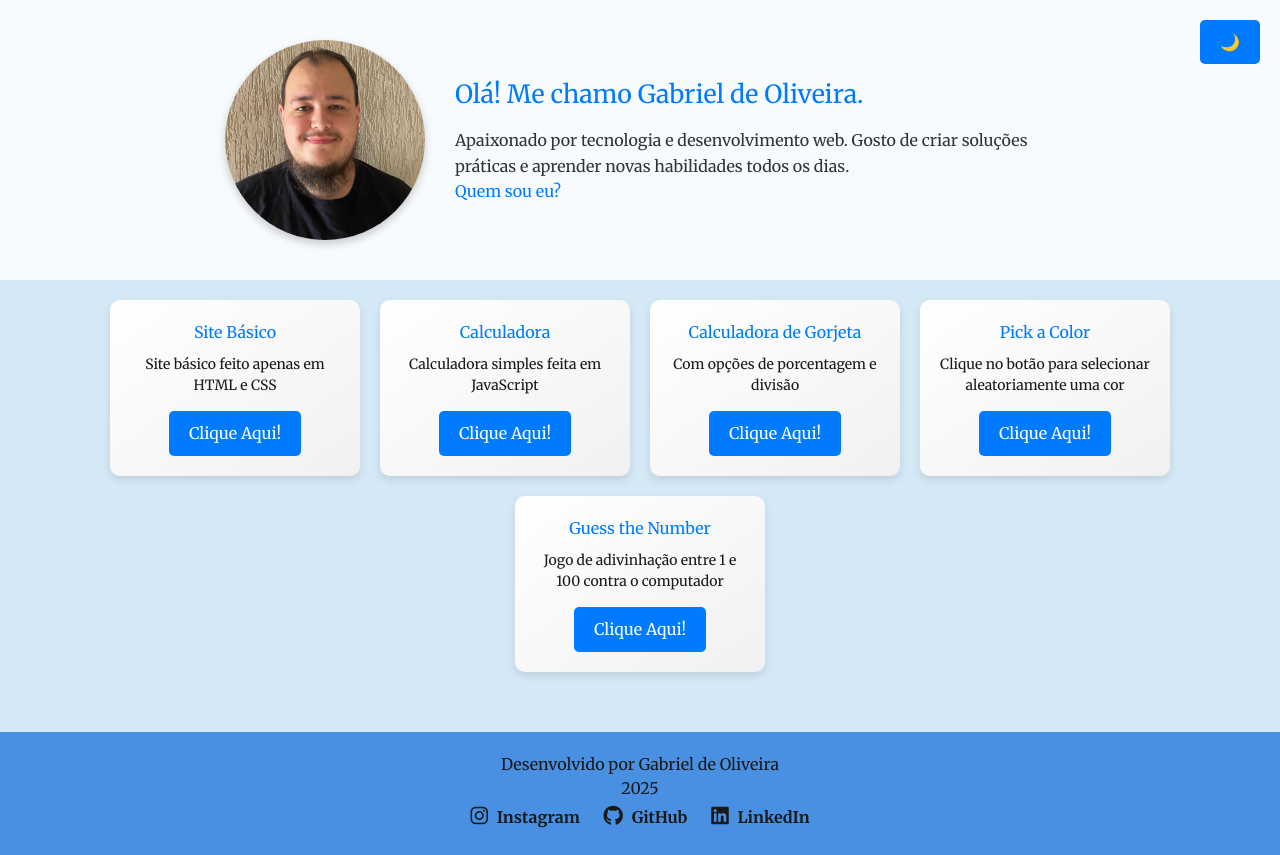
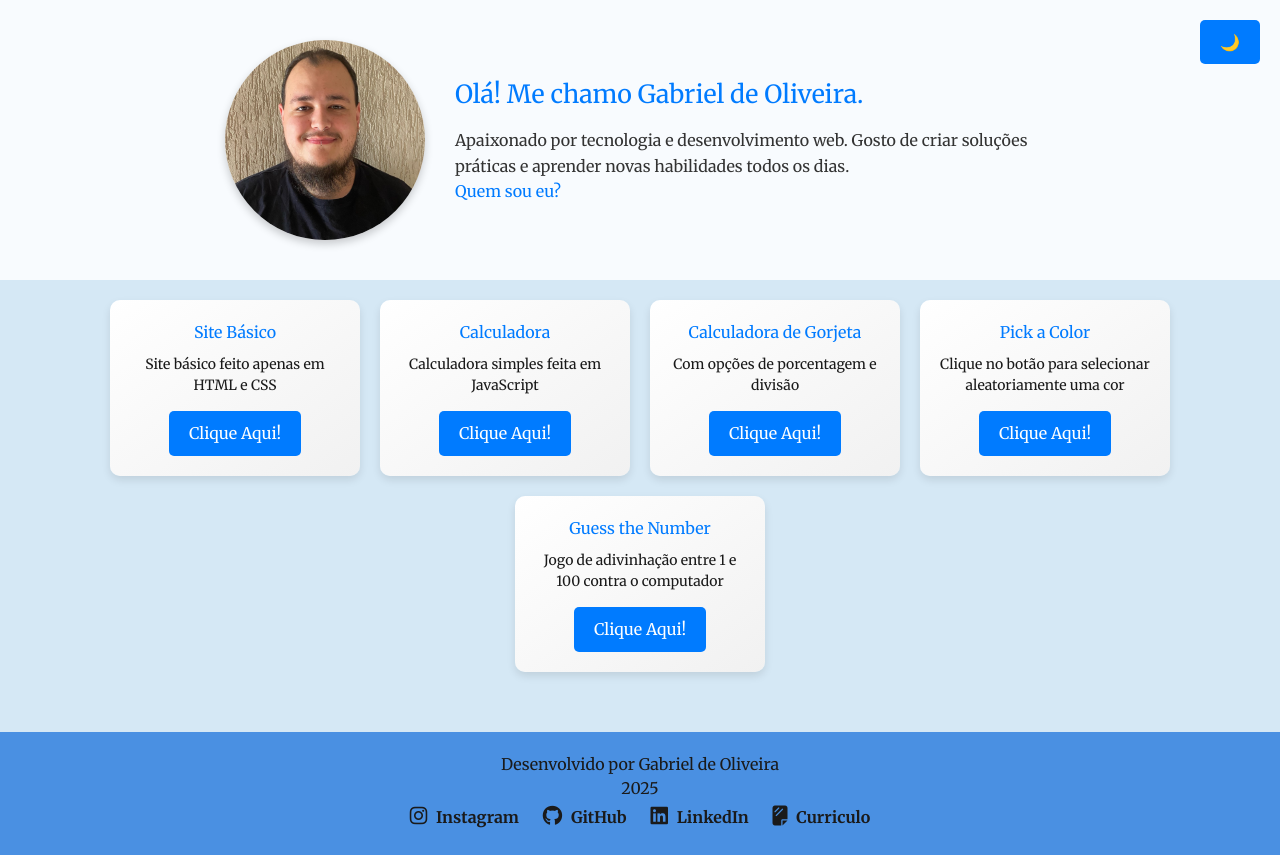
Before and after one commit to GabrielDe0liveira/GabrielDe0liveira.github.io, a plain HTML site: page index.html in a window 1280 px wide. Drawn offline with nearby package versions, Linux system fonts and the light colour scheme.

Commit message:
300625-1
Adicionado curriculo ao portifólio

```diff
--- a/index.html
+++ b/index.html
@@ -120,6 +120,9 @@
         aria-label="Perfil do LinkedIn de Gabriel"
         ><i class="fab fa-linkedin"></i> LinkedIn</a
       >
+      <a href="assets/docs/CurriculumVitae/Gabriel de Oliveira.pdf"
+         aria-label="Curriculo de Gabrieel"
+         ><i class="fa-solid fa-sheet-plastic"></i> Curriculo</a>
     </footer>
 
     <script src="index.js"></script>
```
Also changed, not shown: 1 other file.
